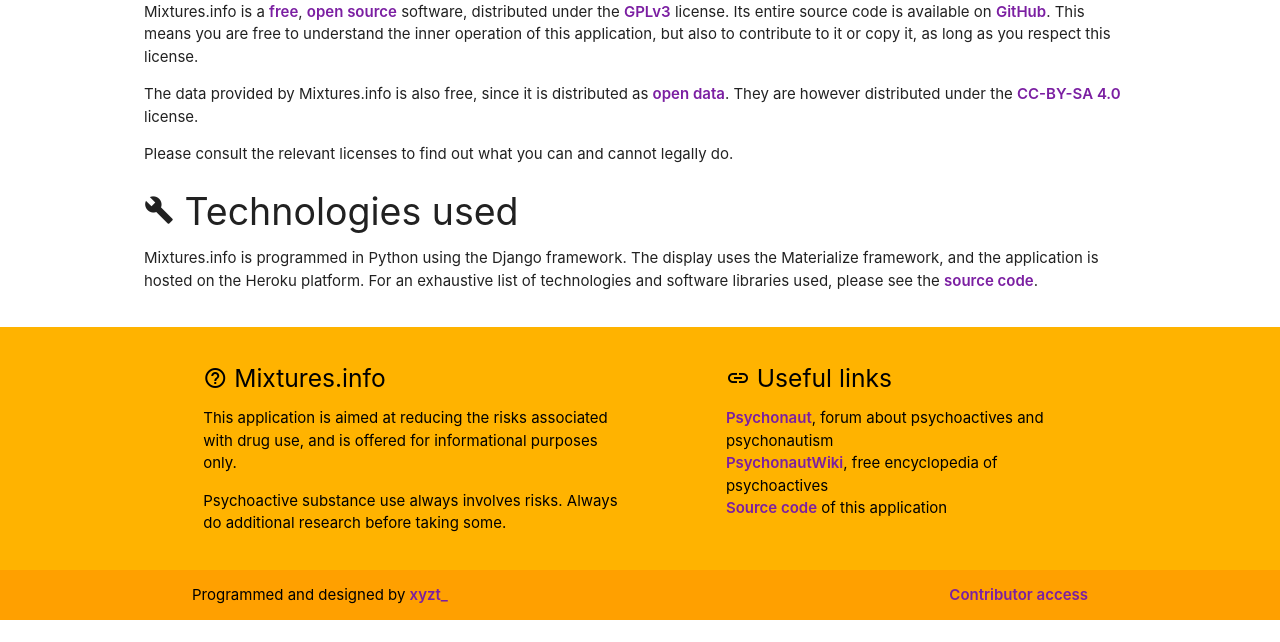
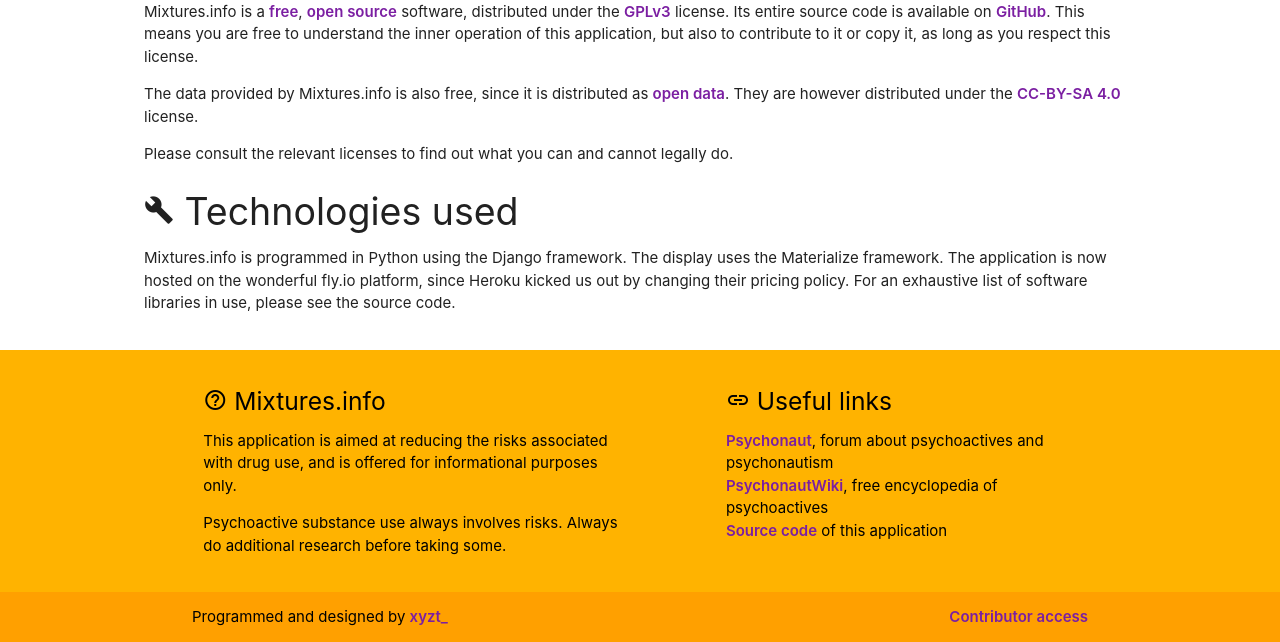
Before and after one commit to x-yzt/mixtures, a Django app: page /fr/about/ in a window 1280 px wide. Shown: the part 1469-2111 px from the top of the page. Before the commit the page ends 2089 px from the top, so only its background shows below. Run offline with Django 4.2, Linux system fonts and the light colour scheme; data that the repository does not hold is empty; parts of the project's set-up code (start-up, migrations or seed data) failed here and were passed over.

Commit message:
Update about page tech information

```diff
--- a/drugcombinator/templates/drugcombinator/about.html
+++ b/drugcombinator/templates/drugcombinator/about.html
@@ -343,9 +343,9 @@
         <p>
           {% blocktranslate trimmed %}
             Mixtures.info is programmed in Python using the Django framework. The display uses the
-            Materialize framework, and the application is hosted on the Heroku platform. For an
-            exhaustive list of technologies and software libraries used, please see the
-            <a {{ gh_attrs }}>source code</a>.
+            Materialize framework. The application is now hosted on the wonderful fly.io platform,
+            since Heroku kicked us out by changing their pricing policy. For an exhaustive list of
+            software libraries in use, please see the <a{{ gh_attrs }}>source code</a>.
           {% endblocktranslate %}
         </p>
       </div>
```
Also changed, not shown: drugcombinator/locale/fr_FR/LC_MESSAGES/django.po.
